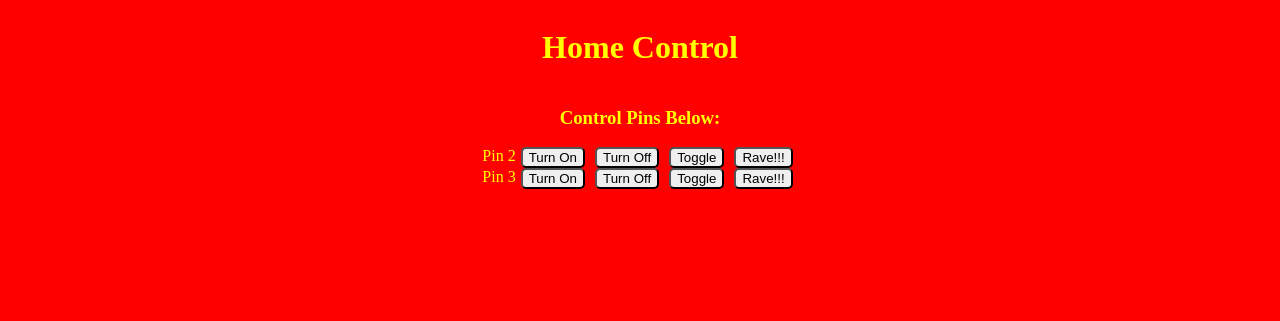
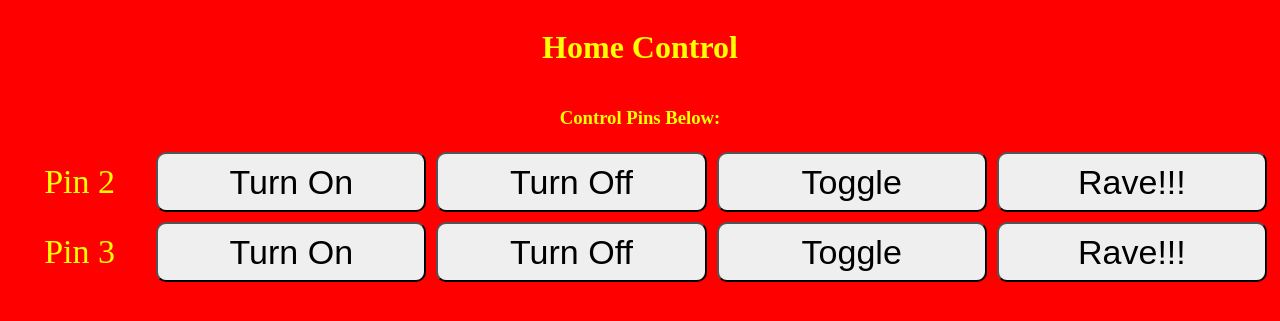
Before and after one commit to ryan-olejnik/rasberry-pi-home-conrol, a Flask app: page / in a window 1280 px wide. Shown: the top 321 px of the page. Run offline with Flask 2, Linux system fonts and the light colour scheme.

Commit message:
Enlarge buttons and font

```diff
--- a/static/style.css
+++ b/static/style.css
@@ -7,16 +7,23 @@ body {
 }
 
 .control-container {
-    display: flex;
-    width: 80%;
-    justify-content: center;
+	display: flex;
+	width: 100%;
 }
 
 .control-label {
 	margin: 0;
+	width: 50%;
+	font-size: x-large;
+	text-align: center;
+	align-self: center;
+	font-size: 34px;
 }
 
 button {
-	border-radius: 5px;
-	margin: 0 5px;
+	border-radius: 10px;
+	margin: 5px;
+	width: 90%;
+	height: 60px;
+	font-size: 34px;
 }
```
